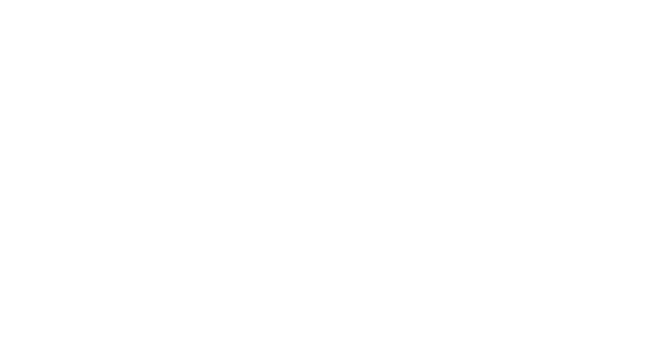
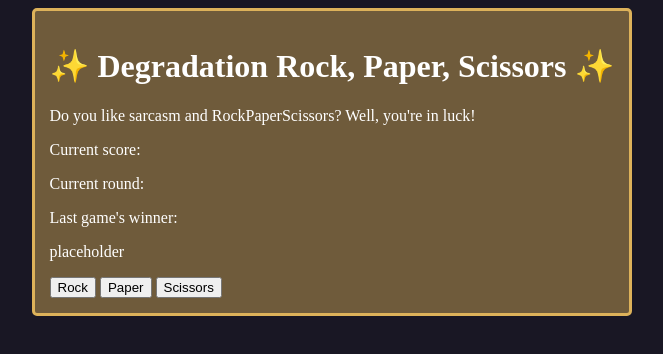
Before and after one commit to BasselMalek/odin-project, a website: page rockpaperscissors/main.html in a window 1280 px wide. Shown: the whole page, without its empty margins (308-971 px from the left). Drawn offline with Linux system fonts and the light colour scheme.

Commit message:
feat(RPS): HTML UI

```diff
--- a/playground/script.js
+++ b/playground/script.js
@@ -0,0 +1,2 @@
+const mainTitle = document.querySelector(".main-title");
+mainTitle.textContent = "suck big fat k";
--- a/rockpaperscissors/main.html
+++ b/rockpaperscissors/main.html
@@ -4,11 +4,30 @@
 <head>
     <meta charset="UTF-8">
     <meta name="viewport" content="width=device-width, initial-scale=1.0">
+    <link rel="stylesheet" href="style.css">
     <title>RockPaperScissors</title>
 </head>
 
 <body>
-    <script src="script.js"></script>
+    <div class="main">
+        <div class="text-space">
+            <h1 class="title">✨ Degradation Rock, Paper, Scissors ✨</h1>
+            <p class="desc">Do you like sarcasm and RockPaperScissors? Well, you're in luck!</p>
+        </div>
+        <div class="game-space">
+            <div class="tally">
+                <p class="stats">Current score:<span class="updatable" id="score"></span></p>
+                <p class="stats">Current round:<span class="updatable" id="round"></span></p>
+                <p class="stats">Last game's winner:<span class="updatable" id="last-game-winner"></span></p>
+            </div>
+            <div class="round-space">
+                <p class="result">placeholder</p>
+                <button class="selection" id="rock">Rock</button>
+                <button class="selection" id="paper">Paper</button>
+                <button class="selection" id="scissors">Scissors</button>
+            </div>
+        </div>
+    </div>
 </body>
 
 </html>
--- /dev/null
+++ b/rockpaperscissors/style.css
@@ -0,0 +1,20 @@
+html {
+    width: 100%;
+    height: 100%;
+}
+
+body {
+    background-color: #191724;
+    display: flex;
+    align-content: center;
+    justify-content: center;
+    flex-wrap: wrap;
+}
+
+.main {
+    border: 3px solid #ddb25a;
+    background-color: #ddb15a70;
+    border-radius: 5px;
+    padding: 15px;
+    color: white;
+}
```
Also changed, not shown: playground/index.html (+1 -4 lines).
